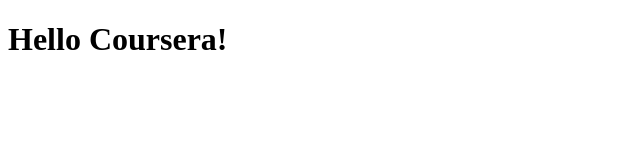
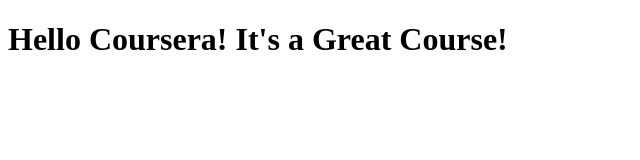
Before and after one commit to alsamuel27/coursera-test, a plain HTML site: page site/index.html in a window 1280 px wide. Shown: the whole page, without its empty margins (0-640 px from the left). Drawn offline with Linux system fonts and the light colour scheme.

Commit message:
Added a mesage

```diff
--- a/site/index.html
+++ b/site/index.html
@@ -6,6 +6,6 @@
 	<title>Hello Coursera!</title>
 </head>
 <body>
-<h1>Hello Coursera!</h1>
+<h1>Hello Coursera!  It's a Great Course! </h1>
 </body>
 </html>
```
